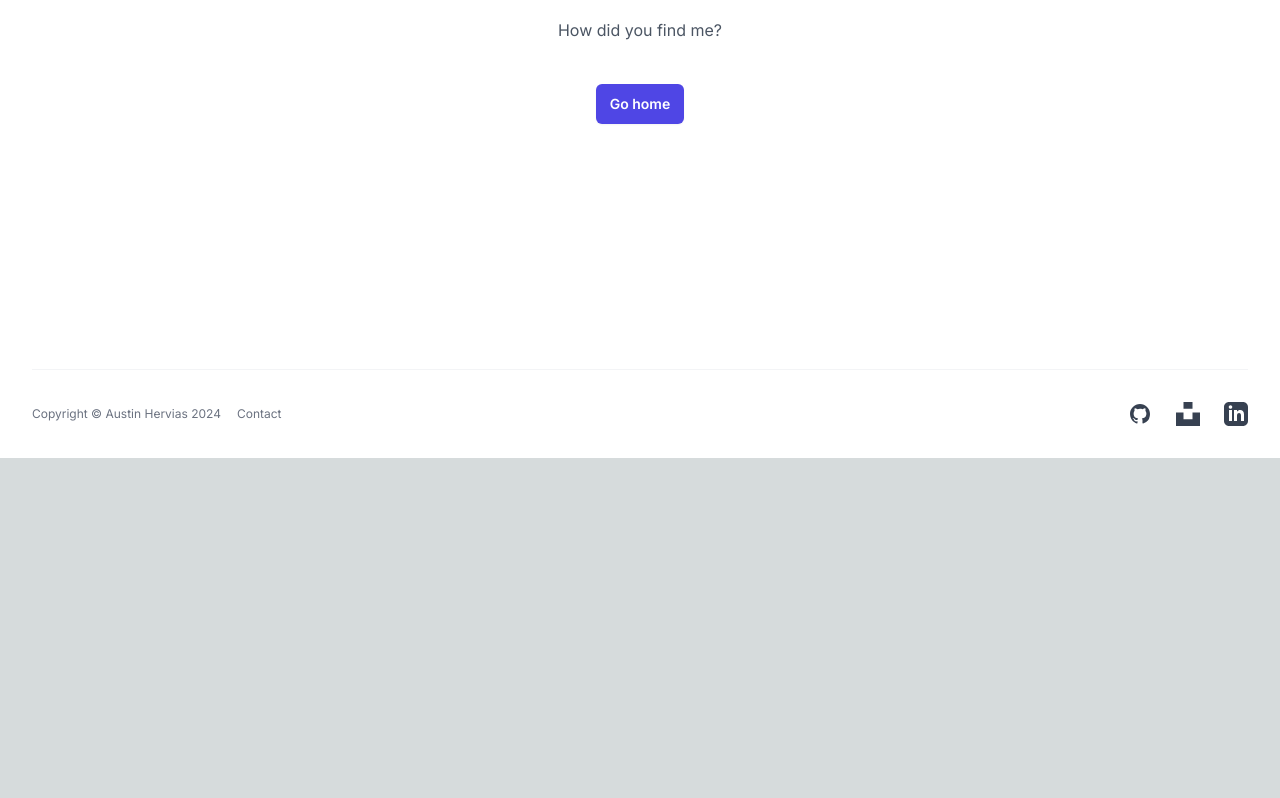
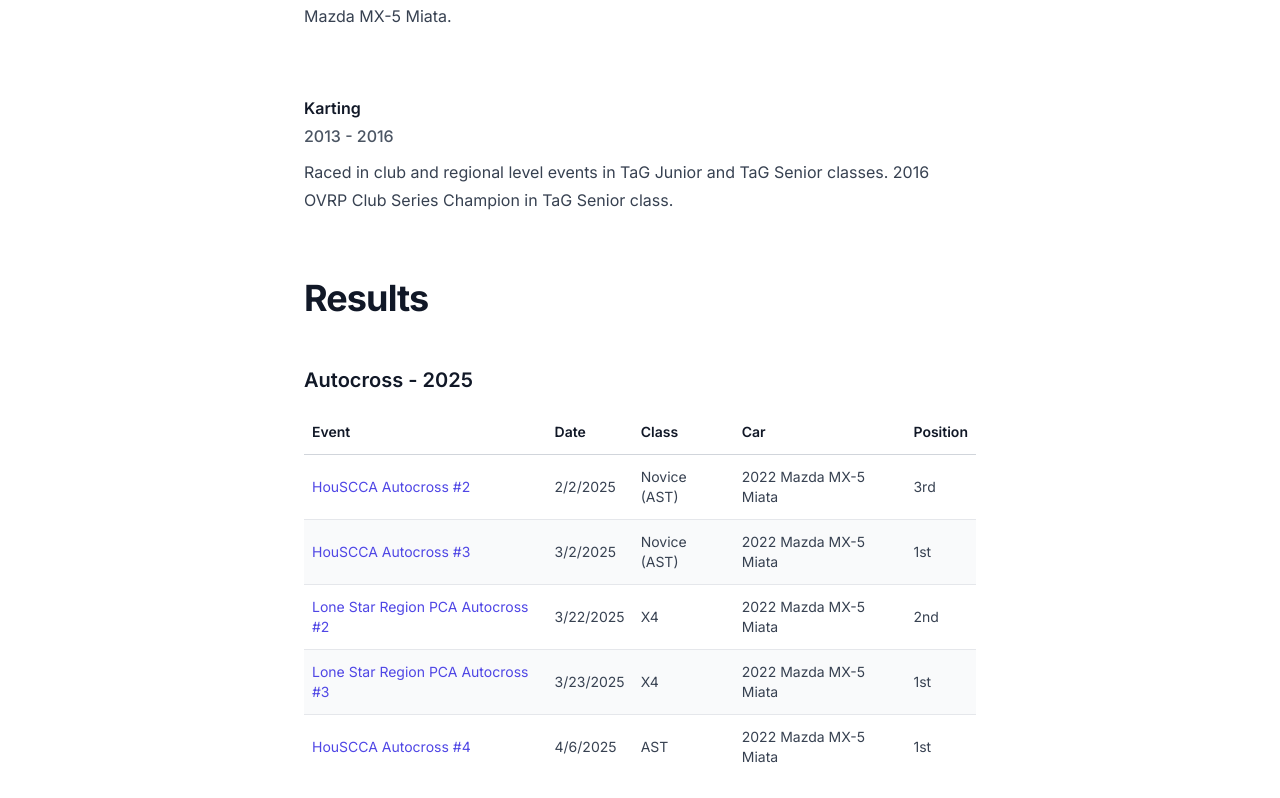
Before and after one commit to ahervias77/ahervias_site, a Next.js app: page /racing in a window 1280 px wide. Before the commit this address had no page. Shown: the part 342-1140 px from the top of the page. Before the commit the page ends 800 px from the top, so only its background shows below. Built offline with nearby package versions, Linux system fonts and the light colour scheme.

Commit message:
Add initial racing page

```diff
--- /dev/null
+++ b/src/app/racing/page.tsx
@@ -0,0 +1,140 @@
+import Header from '../ui/header';
+import Footer from '../ui/footer';
+
+const experience = [
+  {
+    name: 'Autocross',
+    years: '2025 - Present',
+    description:
+      'Currently participating in regional autocross events with SCCA and PCA in a 2022 (ND2) Mazda MX-5 Miata.',
+  },
+  {
+    name: 'Karting',
+    years: '2013 - 2016',
+    description:
+      'Raced in club and regional level events in TaG Junior and TaG Senior classes. 2016 OVRP Club Series Champion in TaG Senior class.',
+  },
+]
+
+const results = [
+  {
+    name: 'Autocross - 2025',
+    events: [
+      {
+        eventName: 'HouSCCA Autocross #2',
+        date: '2/2/2025',
+        class: 'Novice (AST)',
+        car: '2022 Mazda MX-5 Miata',
+        position: '3rd',
+        videoUrl: 'https://www.youtube.com/watch?v=hry47WFV9AQ'
+      },
+      {
+        eventName: 'HouSCCA Autocross #3',
+        date: '3/2/2025',
+        class: 'Novice (AST)',
+        car: '2022 Mazda MX-5 Miata',
+        position: '1st',
+        videoUrl: 'https://www.youtube.com/watch?v=kxVOioCiLNE'
+      },
+      {
+        eventName: 'Lone Star Region PCA Autocross #2',
+        date: '3/22/2025',
+        class: 'X4',
+        car: '2022 Mazda MX-5 Miata',
+        position: '2nd',
+        videoUrl: 'https://www.youtube.com/watch?v=2Y-mf6yoAZY'
+      },
+      {
+        eventName: 'Lone Star Region PCA Autocross #3',
+        date: '3/23/2025',
+        class: 'X4',
+        car: '2022 Mazda MX-5 Miata',
+        position: '1st',
+        videoUrl: 'https://www.youtube.com/watch?v=waUcMD30224'
+      },
+      {
+        eventName: 'HouSCCA Autocross #4',
+        date: '4/6/2025',
+        class: 'AST',
+        car: '2022 Mazda MX-5 Miata',
+        position: '1st',
+        videoUrl: 'https://www.youtube.com/watch?v=R0wc0wEF9xQ'
+      },
+    ]
+  },
+]
+
+export default function Resume() {
+  return (
+    <div className="bg-white min-h-screen dark:bg-slate-900 flex flex-col">
+      <Header />
+        <div className="mx-auto max-w-7xl px-6 py-24 sm:py-32 lg:px-8 flex-grow">
+          <div className="mx-auto max-w-2xl">
+            <h2 className="text-base font-semibold leading-7 text-indigo-600 dark:text-indigo-500">Racing</h2>
+            <p className="mt-2 text-3xl font-bold tracking-tight text-gray-900 sm:text-4xl dark:text-gray-100">
+              Experience
+            </p>
+            <div className="mx-auto mt-12 max-w-2xl lg:max-w-4xl">
+              <dl className="grid max-w-xl grid-cols-1 gap-x-8 gap-y-10 lg:max-w-none lg:grid-cols-1 lg:gap-y-16">
+                {experience.map((feature) => (
+                  <div key={feature.name} className="relative">
+                    <dt className="text-base font-semibold leading-7 text-gray-900 dark:text-gray-100">
+                      {feature.name}
+                      <div className="font-medium text-gray-600 dark:text-gray-400">
+                        <h2>{feature.years}</h2>
+                      </div>
+                    </dt>
+                    <dd className="mt-2 text-base leading-7 text-gray-700 dark:text-gray-300">{feature.description}</dd>
+                  </div>
+                ))}
+              </dl>
+            </div>
+            <p className="mt-16 text-3xl font-bold tracking-tight text-gray-900 sm:text-4xl dark:text-gray-100">
+              Results
+            </p>
+            <div className="mx-auto mt-12 max-w-2xl lg:max-w-4xl">
+              {results.map((season) => (
+                <div key={season.name} className="mb-8">
+                  <h3 className="text-xl font-semibold mb-4 text-gray-900 dark:text-gray-100">{season.name}</h3>
+                  <table className="w-full divide-y divide-gray-300 dark:divide-gray-700">
+                    <thead>
+                      <tr>
+                        <th className="px-2 py-3 text-left text-sm font-semibold text-gray-900 dark:text-gray-100">Event</th>
+                        <th className="px-2 py-3 text-left text-sm font-semibold text-gray-900 dark:text-gray-100">Date</th>
+                        <th className="px-2 py-3 text-left text-sm font-semibold text-gray-900 dark:text-gray-100">Class</th>
+                        <th className="hidden md:table-cell px-2 py-3 text-left text-sm font-semibold text-gray-900 dark:text-gray-100">Car</th>
+                        <th className="px-2 py-3 text-left text-sm font-semibold text-gray-900 dark:text-gray-100">Position</th>
+                      </tr>
+                    </thead>
+                    <tbody className="divide-y divide-gray-200 dark:divide-gray-800">
+                      {season.events.map((event, eventIdx) => (
+                        <tr key={event.eventName} className={eventIdx % 2 === 0 ? 'bg-white dark:bg-slate-900' : 'bg-gray-50 dark:bg-slate-800'}>
+                          <td className="px-2 py-3 text-sm text-gray-700 dark:text-gray-300">
+                            {event.videoUrl ? (
+                              <a
+                                href={event.videoUrl}
+                                className="text-indigo-600 hover:text-indigo-500 dark:text-indigo-500 dark:hover:text-indigo-400"
+                              >
+                                {event.eventName}
+                              </a>
+                            ) : (
+                              event.eventName
+                            )}
+                          </td>
+                          <td className="px-2 py-3 text-sm text-gray-700 dark:text-gray-300">{event.date}</td>
+                          <td className="px-2 py-3 text-sm text-gray-700 dark:text-gray-300">{event.class}</td>
+                          <td className="hidden md:table-cell px-2 py-3 text-sm text-gray-700 dark:text-gray-300">{event.car}</td>
+                          <td className="px-2 py-3 text-sm text-gray-700 dark:text-gray-300">{event.position}</td>
+                        </tr>
+                      ))}
+                    </tbody>
+                  </table>
+                </div>
+              ))}
+            </div>
+          </div>
+        </div>
+      <Footer />
+    </div>
+  )
+}
```
